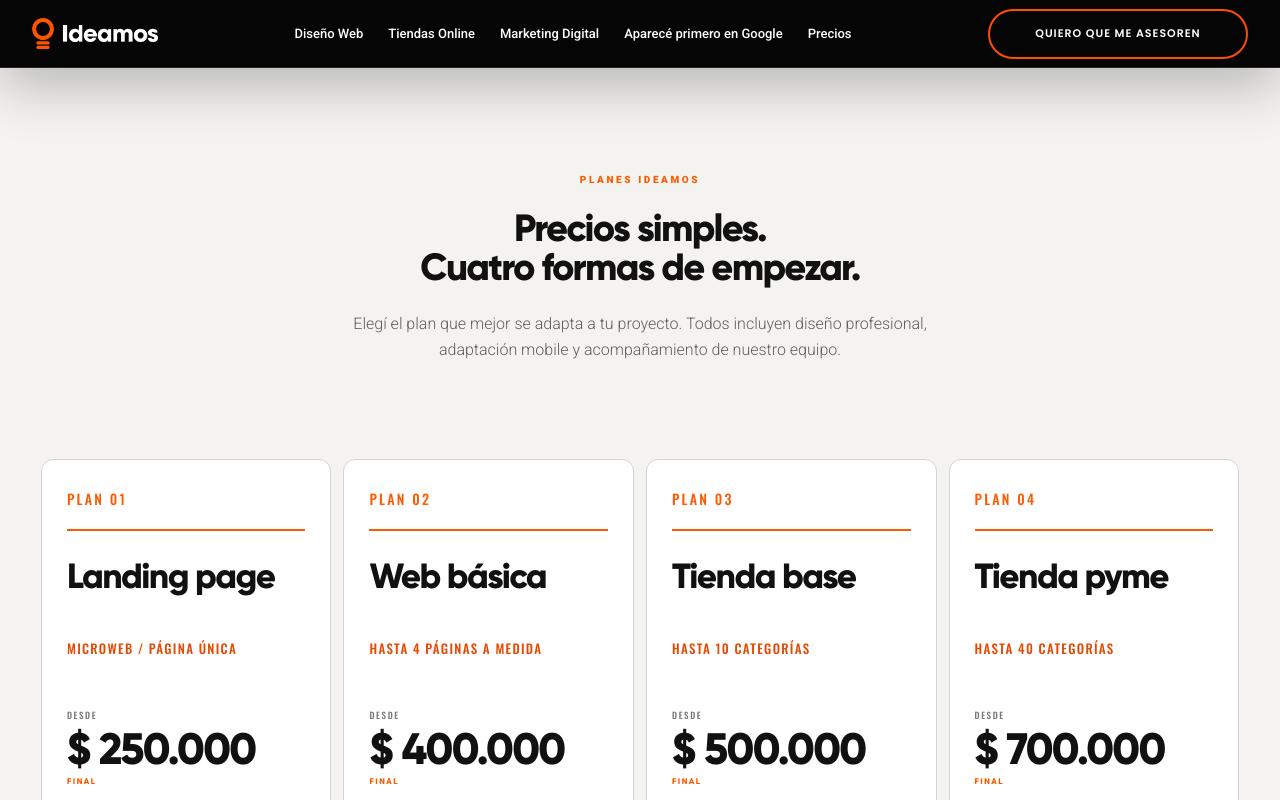
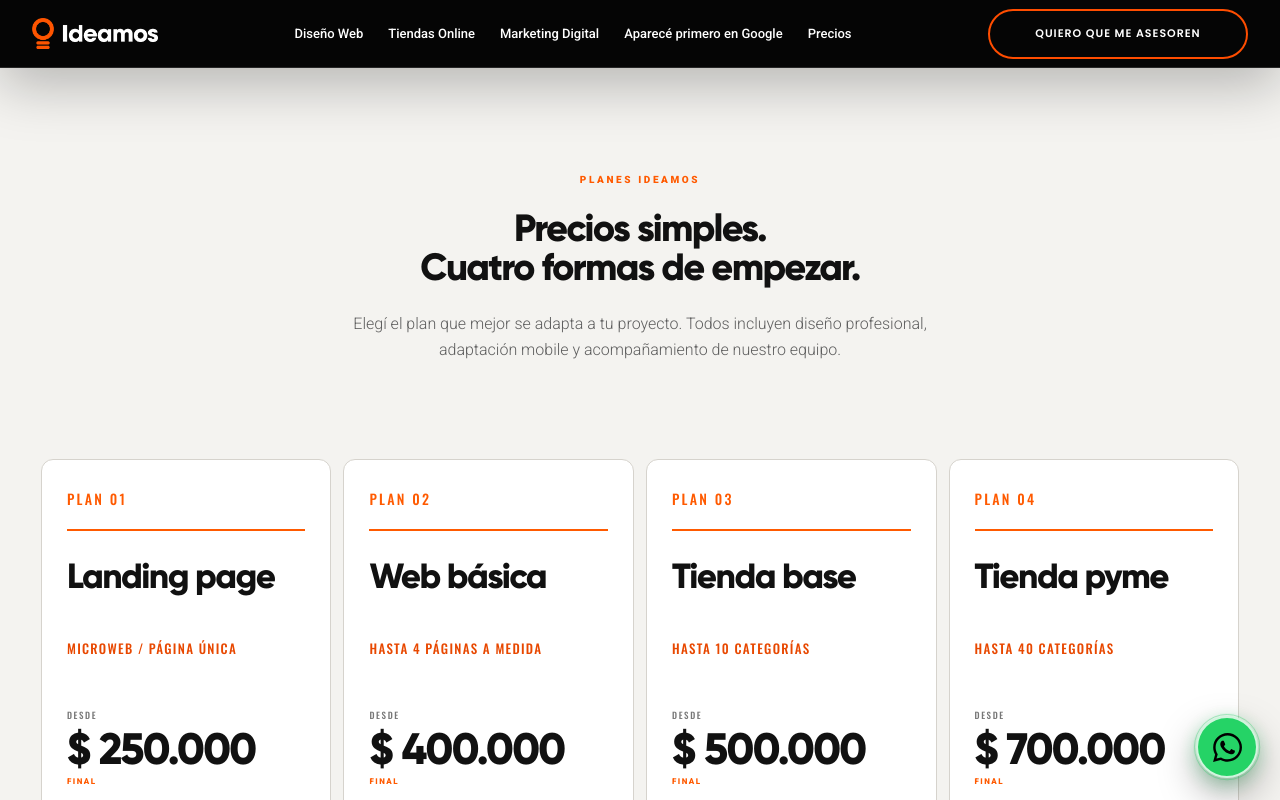
Before and after one commit to ideamosestudio/ideamosdemo, a Next.js app: page /precios in a window 1280 px wide. Shown: the top 800 px of the page. Built offline with nearby package versions, Linux system fonts and the light colour scheme.

Commit message:
Agregar WhatsApp flotante y lamparita de marca

```diff
--- /dev/null
+++ b/app/floating-whatsapp.css
@@ -0,0 +1,91 @@
+.floating-whatsapp{
+  position:fixed;
+  z-index:90;
+  right:max(22px,env(safe-area-inset-right));
+  bottom:max(22px,env(safe-area-inset-bottom));
+  display:grid;
+  width:62px;
+  height:62px;
+  place-items:center;
+  border:2px solid rgba(255,255,255,.78);
+  border-radius:50%;
+  background:#25d366;
+  box-shadow:0 16px 38px rgba(0,0,0,.34),0 5px 18px rgba(37,211,102,.34);
+  transition:transform .32s cubic-bezier(.22,1,.36,1),background .25s ease,box-shadow .25s ease;
+}
+
+.floating-whatsapp::before{
+  position:absolute;
+  inset:-7px;
+  border:1px solid rgba(37,211,102,.6);
+  border-radius:inherit;
+  content:"";
+  animation:floating-whatsapp-pulse 2.8s ease-out infinite;
+}
+
+.floating-whatsapp img{
+  position:relative;
+  z-index:1;
+  display:block;
+  width:31px;
+  height:31px;
+  object-fit:contain;
+}
+
+.floating-whatsapp__label{
+  position:absolute;
+  right:calc(100% + 13px);
+  width:max-content;
+  padding:10px 13px;
+  color:#fff;
+  border:1px solid rgba(255,255,255,.14);
+  border-radius:8px;
+  background:#0b0d10;
+  box-shadow:0 12px 28px rgba(0,0,0,.24);
+  font:700 10px/1 "Roboto Condensed",Arial,sans-serif;
+  letter-spacing:.1em;
+  opacity:0;
+  pointer-events:none;
+  text-transform:uppercase;
+  transform:translateX(8px);
+  transition:opacity .22s ease,transform .3s cubic-bezier(.22,1,.36,1);
+}
+
+.floating-whatsapp:hover,
+.floating-whatsapp:focus-visible{
+  background:#35e276;
+  box-shadow:0 19px 44px rgba(0,0,0,.38),0 8px 25px rgba(37,211,102,.43);
+  transform:translateY(-4px) scale(1.04);
+}
+
+.floating-whatsapp:hover .floating-whatsapp__label,
+.floating-whatsapp:focus-visible .floating-whatsapp__label{
+  opacity:1;
+  transform:translateX(0);
+}
+
+.floating-whatsapp:focus-visible{
+  outline:3px solid #fff;
+  outline-offset:4px;
+}
+
+@keyframes floating-whatsapp-pulse{
+  0%,55%{opacity:.72;transform:scale(.92)}
+  100%{opacity:0;transform:scale(1.24)}
+}
+
+@media(max-width:720px){
+  .floating-whatsapp{
+    right:max(17px,env(safe-area-inset-right));
+    bottom:max(17px,env(safe-area-inset-bottom));
+    width:56px;
+    height:56px;
+  }
+  .floating-whatsapp img{width:28px;height:28px}
+  .floating-whatsapp__label{display:none}
+}
+
+@media(prefers-reduced-motion:reduce){
+  .floating-whatsapp::before{animation:none}
+  .floating-whatsapp,.floating-whatsapp__label{transition:none}
+}
--- /dev/null
+++ b/app/footer-premium-brand-icon.css
@@ -0,0 +1,32 @@
+.ideamos-footer__orbit-mark{
+  display:flex;
+  align-items:center;
+  justify-content:center;
+  flex-direction:column;
+  gap:3px;
+}
+
+.ideamos-footer__orbit-mark::before,
+.ideamos-footer__orbit-mark::after{
+  content:none;
+}
+
+.ideamos-footer__orbit-mark i{
+  display:block;
+  width:28px;
+  height:4px;
+  flex:0 0 auto;
+  border-radius:999px;
+  background:#08090b;
+  transform:none!important;
+}
+
+.ideamos-footer__orbit-mark i:first-child{
+  box-sizing:border-box;
+  width:29px;
+  height:29px;
+  margin-bottom:2px;
+  border:5px solid #08090b;
+  border-radius:50%;
+  background:transparent;
+}
--- a/app/layout.tsx
+++ b/app/layout.tsx
@@ -1,4 +1,5 @@
 import type { Metadata } from "next";
+import FloatingWhatsApp from "../components/FloatingWhatsApp";
 import "./globals.css";
 import "./refinement.css";
 import "./iteration.css";
@@ -12,6 +13,8 @@ import "./footer-premium-mobile-v2.css";
 import "./footer-premium-mobile-v3.css";
 import "./footer-premium-mobile-v4.css";
 import "./footer-premium-icon.css";
+import "./footer-premium-brand-icon.css";
+import "./floating-whatsapp.css";
 
 export const metadata: Metadata = {
   title: "Ideamos — Diseño web & marketing digital",
@@ -27,7 +30,10 @@ export default function RootLayout({ children }: Readonly<{ children: React.Reac
         <link rel="preconnect" href="https://fonts.gstatic.com" crossOrigin="anonymous" />
         <link href="https://fonts.googleapis.com/css2?family=Oswald:wght@400;500;600&family=Poppins:wght@400;600;700&family=Roboto+Condensed:wght@300;400;500;600;700&family=Roboto:wght@300;400;500;700;900&display=swap" rel="stylesheet" />
       </head>
-      <body>{children}</body>
+      <body>
+        {children}
+        <FloatingWhatsApp />
+      </body>
     </html>
   );
 }
--- /dev/null
+++ b/components/FloatingWhatsApp.tsx
@@ -0,0 +1,16 @@
+const asset = (path: string) => `${process.env.NEXT_PUBLIC_BASE_PATH ?? ""}${path}`;
+
+export default function FloatingWhatsApp() {
+  return (
+    <a
+      className="floating-whatsapp"
+      href="https://wa.link/wgb5pk"
+      target="_blank"
+      rel="noreferrer"
+      aria-label="Contactar a Ideamos por WhatsApp"
+    >
+      <span className="floating-whatsapp__label" aria-hidden="true">¿Hablamos?</span>
+      <img src={asset("/icons/whatsapp-floating.svg")} alt="" aria-hidden="true" />
+    </a>
+  );
+}
```
Also changed, not shown: public/icons/whatsapp-floating.svg (added).
